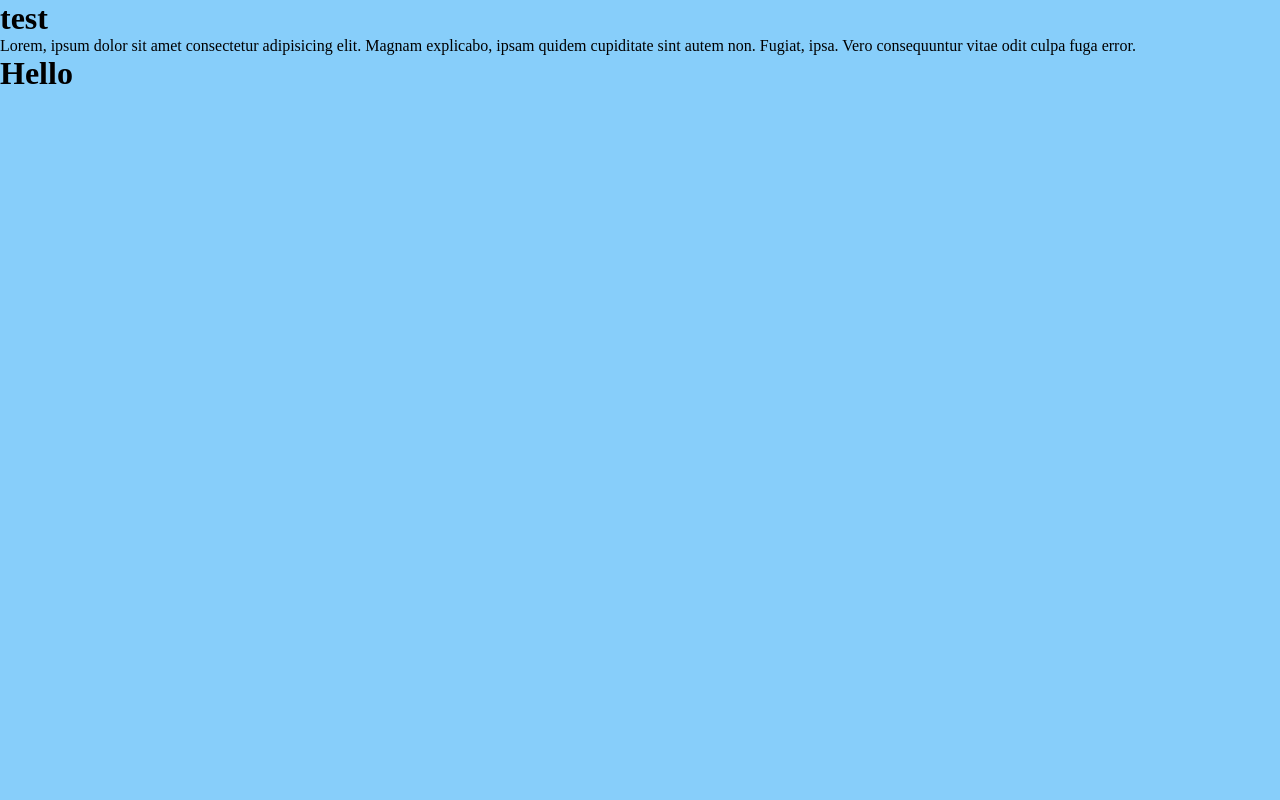
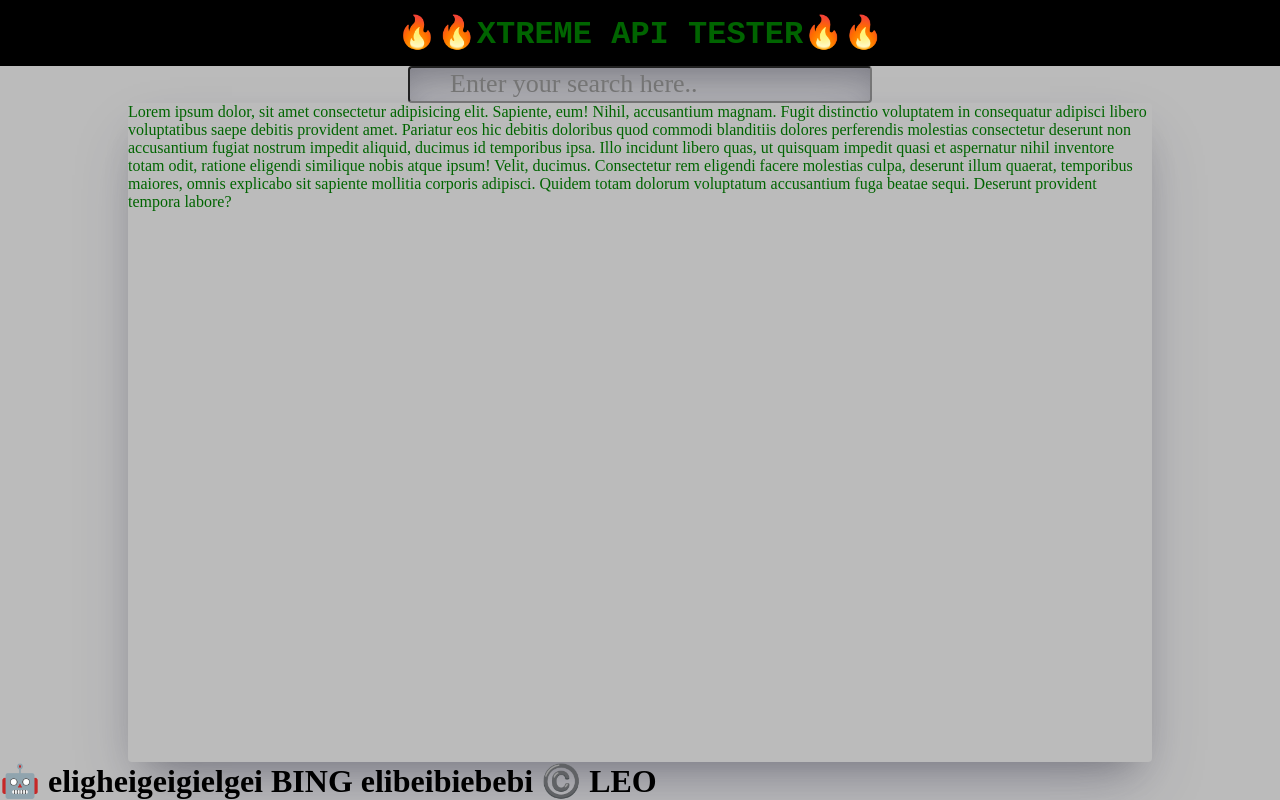
Before and after one commit to Chrisvasa/react_test, a React (Vite) app: page / in a window 1280 px wide. Built offline with nearby package versions, Linux system fonts and the light colour scheme.

Commit message:
Played around with Styled components

```diff
--- a/src/App.jsx
+++ b/src/App.jsx
@@ -1,24 +1,75 @@
 import React, { useState, useEffect } from "react";
 import styled from "styled-components";
 import Hero from "./hero";
+
+function App() {
+  return (
+    <MainContainer>
+      <BannerContainer>
+        <h1>🔥🔥XTREME API TESTER🔥🔥</h1>
+      </BannerContainer>
+      <Input type="text" id="genre" placeholder={"Enter your search here.."} />
+      <ResultContainer>
+        <p>
+          Lorem ipsum dolor, sit amet consectetur adipisicing elit. Sapiente, eum! Nihil, accusantium magnam. Fugit distinctio voluptatem in
+          consequatur adipisci libero voluptatibus saepe debitis provident amet. Pariatur eos hic debitis doloribus quod commodi blanditiis
+          dolores perferendis molestias consectetur deserunt non accusantium fugiat nostrum impedit aliquid, ducimus id temporibus ipsa.
+          Illo incidunt libero quas, ut quisquam impedit quasi et aspernatur nihil inventore totam odit, ratione eligendi similique nobis
+          atque ipsum! Velit, ducimus. Consectetur rem eligendi facere molestias culpa, deserunt illum quaerat, temporibus maiores, omnis
+          explicabo sit sapiente mollitia corporis adipisci. Quidem totam dolorum voluptatum accusantium fuga beatae sequi. Deserunt
+          provident tempora labore?
+        </p>
+      </ResultContainer>
+      <Hero />
+    </MainContainer>
+  );
+}
+
+const BannerContainer = styled.header`
+  display: flex;
+  flex-direction: column;
+  background: black;
+  justify-content: center;
+  align-items: center;
+  height: 10vh;
+  font-family: "Courier New", Courier, monospace;
+  color: darkgreen;
+`;
 
 const MainContainer = styled.main`
   display: flex;
   flex-direction: column;
   height: 100vh;
-  background: lightskyblue;
+  background: #bbb;
 `;
 
-function App() {
-  return (
-    <MainContainer>
-      <h1>test</h1>
-      <p>
-        Lorem, ipsum dolor sit amet consectetur adipisicing elit. Magnam explicabo, ipsam quidem cupiditate sint autem non. Fugiat, ipsa.
-        Vero consequuntur vitae odit culpa fuga error.
-      </p>
-      <Hero />
-    </MainContainer>
-  );
-}
+const ResultContainer = styled.div`
+  display: flex;
+  width: 80vw;
+  height: 100%;
+  align-self: center;
+  color: darkgreen;
+  border-radius: 4px;
+  box-shadow: rgba(50, 50, 93, 0.25) 0px 30px 60px -12px, rgba(0, 0, 0, 0.3) 0px 18px 36px -18px;
+`;
+
+const Input = styled.input`
+  &:hover {
+    background: grey;
+  }
+  height: 40px;
+  display: flex;
+  align-self: center;
+  width: 100%;
+  max-width: 400px;
+  padding-left: 16px;
+  background-color: var(--search-bg);
+  border-radius: 4px;
+  font-family: var(--body-font);
+  font-size: 26px;
+  font-weight: 500;
+  padding: 0 20px 0 40px;
+  box-shadow: rgba(50, 50, 93, 0.25) 0px 30px 60px -12px inset, rgba(0, 0, 0, 0.3) 0px 18px 36px -18px inset;
+`;
+
 export default App;
--- a/src/hero.jsx
+++ b/src/hero.jsx
@@ -1,7 +1,7 @@
 import React from "react";
 
 function Hero() {
-  return <h1>Hello</h1>;
+  return <h1>🤖 eligheigeigielgei BING elibeibiebebi ©️ LEO</h1>;
 }
 
 export default Hero;
```
